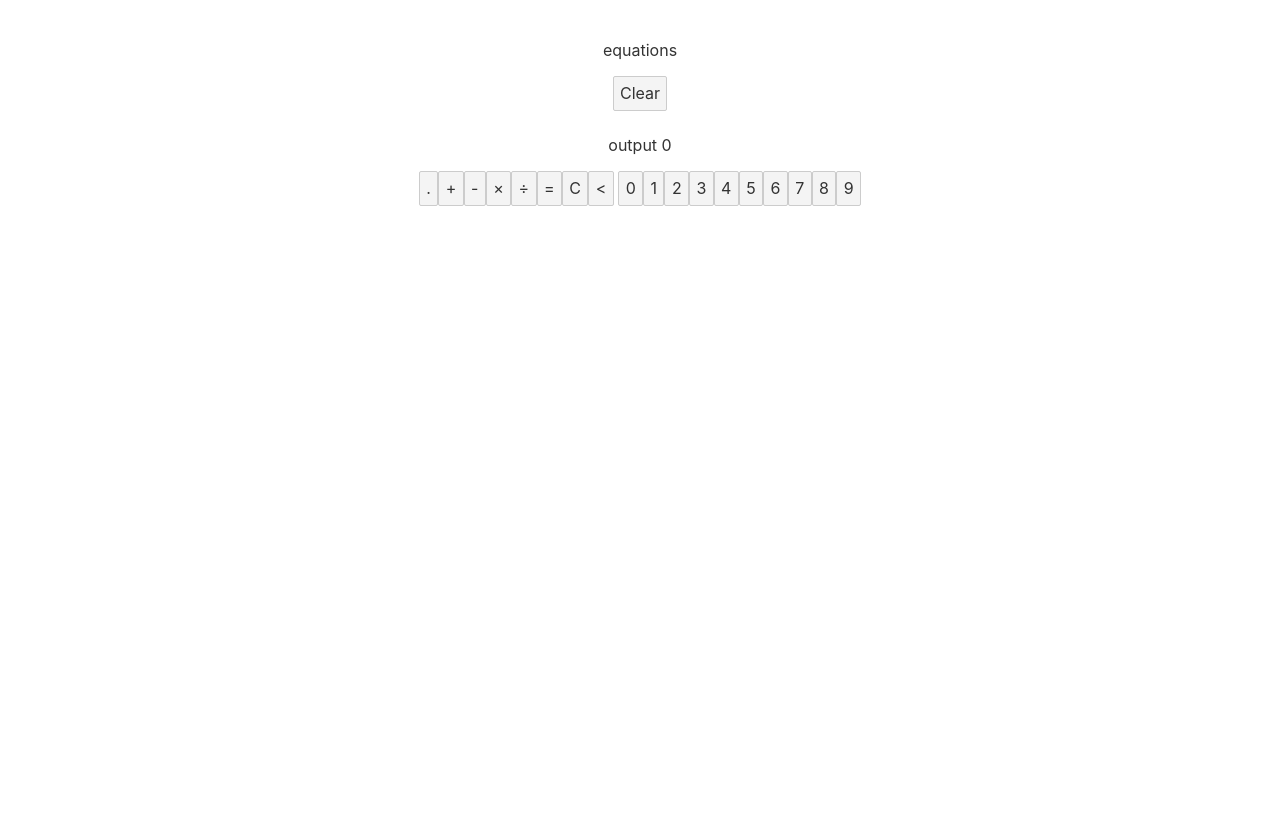
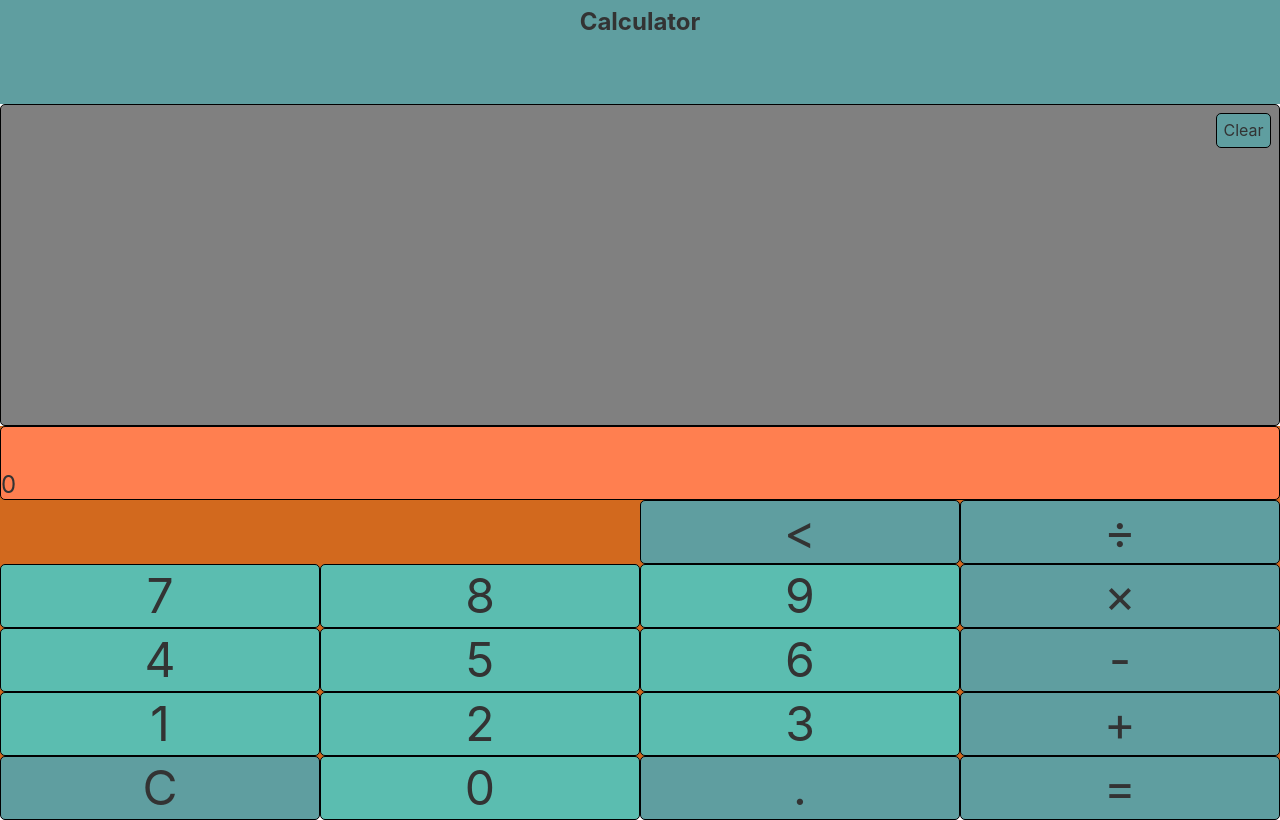
Before and after one commit to reece-b4/calculator, a Svelte app: page / in a window 1280 px wide. Built offline with nearby package versions, Linux system fonts and the light colour scheme.

Commit message:
add styling

```diff
--- a/public/index.html
+++ b/public/index.html
@@ -13,6 +13,6 @@
 	<script defer src='/build/bundle.js'></script>
 </head>
 
-<body>
+<body style=padding:0>
 </body>
 </html>
--- a/src/App.svelte
+++ b/src/App.svelte
@@ -1,17 +1,20 @@
 <script>
-	import Display from './components/Display.svelte'
+  import Header from './components/Header.svelte'
+  import CurrentEquation from "./components/CurrentEquation.svelte";
+  import Equations from "./components/Equations.svelte";
 </script>
 
 <main>
-  <Display />
+  <Header />
+  <Equations />
+  <CurrentEquation />
 </main>
 
 <style>
   main {
     text-align: center;
-    padding: 1em;
-    max-width: 240px;
     margin: 0 auto;
+    padding: 0;
   }
 
   /* h1 {
--- a/src/components/CurrentEquation.svelte
+++ b/src/components/CurrentEquation.svelte
@@ -1,13 +1,49 @@
 <script>
-    import OperatorButtons from './OperatorButtons.svelte';
-    import NumberButtons from './NumberButtons.svelte';
+  import OperatorButtons from "./OperatorButtons.svelte";
+  import NumberButtons from "./NumberButtons.svelte";
 
-    const operatorsArr = [".", "+", "-", "×", "÷", "=", "C", "<"];
-    let output = ["0"];
-    let isOutputAnswer = false;
-    $: outputLastElement = output[output.length - 1];
+  const operatorsArr = [".", "+", "-", "×", "÷", "=", "C", "<"];
+  let output = ["0"];
+  let isOutputAnswer = false;
+  $: outputLastElement = output[output.length - 1];
 </script>
 
-<p>output {output.join("")}</p>
-<OperatorButtons bind:output bind:isOutputAnswer bind:outputLastElement/>
-<NumberButtons bind:output bind:isOutputAnswer bind:outputLastElement/>
+<div id="currentEquation">
+  <p id="equationOutput">{output.join("")}</p>
+  <section id="buttons" />
+  <section id="operatorButtons">
+    <OperatorButtons bind:output bind:isOutputAnswer bind:outputLastElement />
+  </section>
+  <section id="numberButtons">
+    <NumberButtons bind:output bind:isOutputAnswer bind:outputLastElement />
+  </section>
+</div>
+
+<style>
+  p {
+    margin: 0;
+    padding: 0;
+  }
+
+  #currentEquation {
+    margin: 0;
+    padding: 0;
+    background: chocolate;
+    height: 43vh;
+  }
+
+  #equationOutput {
+    display: flex;
+    flex-direction: column-reverse;
+    overflow-y: scroll;
+    overflow-wrap: break-word;
+    background-color: coral;
+    border-radius: 5px;
+    border-style: solid;
+    border-color: black;
+    border-width: 1px;
+    height: 3em;
+    text-align: left;
+    font-size: 1.5em;
+  }
+</style>
--- a/src/components/Display.svelte
+++ /dev/null
@@ -1,7 +0,0 @@
-<script>
-    import CurrentEquation from './CurrentEquation.svelte'
-    import Equations from './Equations.svelte'
-</script>
-
-<Equations />
-<CurrentEquation />
--- a/src/components/Equations.svelte
+++ b/src/components/Equations.svelte
@@ -1,9 +1,77 @@
 <script>
-    import {equations} from '../stores'
+  import { equations } from "../stores";
 </script>
 
-<p>equations</p>
-{#each $equations as equation}
-  <p>{equation}</p>
-{/each}
-<button on:click={()=> $equations = []}>Clear</button>
+<div id="display">
+  <section id="previousEquationsSection">
+    <section id="innerEquationsSection">
+      {#each $equations as equation, i}
+        <p class="previousEquation" id={i === 0 ? 'lastEquation' : ''}>{equation}</p>
+      {/each}
+    </section>
+  </section>
+  <button id="clearEquations" on:click={() => ($equations = [])}>Clear</button>
+</div>
+
+<style>
+  #lastEquation {
+    color: white;
+  }
+
+
+  button {
+    border-radius: 5px;
+    border-color: black;
+    background-color: cadetblue;
+  }
+
+  p {
+    margin: 0;
+  }
+
+  #display {
+    position: relative;
+    height: 40vh;
+    background-color: grey;
+    margin: 0;
+    padding: 0;
+    border-radius: 5px;
+    border-style: solid;
+    border-color: black;
+    border-width: 1px;
+  }
+
+  #previousEquationsSection {
+    position: absolute;
+    width: 100vw;
+    height: 100%;
+    bottom: 0;
+    -webkit-mask-image: linear-gradient(to top, black 90%, transparent 100%);
+    mask-image: linear-gradient(to top, black 90%, transparent 100%);
+  }
+
+  #innerEquationsSection {
+    position: absolute;
+    max-height: 100%;
+    width: 100vw;
+    bottom: 0;
+    overflow-y: scroll;
+    overflow-wrap: break-word;
+    display: flex;
+    flex-direction: column-reverse;
+  }
+
+  #clearEquations {
+    z-index: 1000;
+    position: absolute;
+    float: right;
+    margin-right: 0.5em;
+    margin-top: 0.5em;
+    right: 0;
+  }
+
+  .previousEquation {
+    font-size: 1.5em;
+    padding: 0.2em;
+  }
+</style>
--- /dev/null
+++ b/src/components/Header.svelte
@@ -0,0 +1,15 @@
+<style>
+
+    h2 {
+    margin: 0;
+    padding: 0.3em;
+    background-color: cadetblue;
+    height: 7vw;
+    }
+
+</style>
+
+
+<h2>
+    Calculator
+</h2>
--- a/src/components/NumberButtons.svelte
+++ b/src/components/NumberButtons.svelte
@@ -3,9 +3,10 @@
   export let output = "0";
   export let isOutputAnswer = false;
   export let outputLastElement = output[output.length - 1];
+  const gridTemplateArr = ['a', 'b', 'c', 'd', 'e', 'f', 'g', 'h', 'i', 'j']
 
-  function onKeydown(e) {
-    switch (e.keyCode) {
+  function onKeydown({keyCode}) {
+    switch (keyCode) {
       case 96:
       case 48:
         handleNumClick(0);
@@ -90,8 +91,34 @@
   }
 </script>
 
-{#each Array(10) as num, i}
-  <button value={i} on:click={handleNumClick}>{i}</button>
-{/each}
+<div id="numButtons">
+  {#each  gridTemplateArr as gridPosition, i}
+    <button value={i} style="grid-area: {gridPosition}" on:click={handleNumClick}>{i}</button>
+  {/each}
+</div>
 
 <svelte:window on:keydown={onKeydown} />
+
+<style>
+  #numButtons {
+    display: grid;
+    height: 40vh;
+    grid-template-areas:
+    ". . . ."
+    "h i j ."
+    "e f g ."
+    "b c d ."
+    "m a o .";
+    grid-template-rows: 1fr 1fr 1fr 1fr 1fr;
+    grid-template-columns: 1fr 1fr 1fr 1fr;
+  }
+
+  button {
+    background-color: rgb(91, 189, 176);
+    border-color: black;
+    border-radius: 5px;
+    margin: 0;
+    font-size: 3em;
+    padding: 0;
+  }
+</style>
--- a/src/components/OperatorButtons.svelte
+++ b/src/components/OperatorButtons.svelte
@@ -4,9 +4,10 @@
   export let isOutputAnswer = false;
   export let outputLastElement = output[output.length - 1];
   const operatorsArr = [".", "+", "-", "×", "÷", "=", "C", "<"];
+  const gridTemplateArr = ['a', 'b', 'c', 'd', 'e', 'f', 'g', 'h', 'i', 'j']
 
-  function onKeydown(e) {
-    switch (e.keyCode) {
+  function onKeydown({keyCode}) {
+    switch (keyCode) {
       case 13:
         handleOperatorClick("=");
         break;
@@ -38,6 +39,7 @@
         break;
       case 27:
         $equations = [];
+        break;
       case 8:
       case 46:
         handleOperatorClick("<");
@@ -47,7 +49,7 @@
   function handleOperatorClick(input) {
     let operator = "";
     if (input.hasOwnProperty("isTrusted")) {
-      operator = target.value.toString();
+      operator = input.target.value.toString();
     } else {
       operator = input;
     }
@@ -131,16 +133,47 @@
     let str = '"use strict";return (' + output.join("") + ")";
     str = str.replace("÷", "/");
     str = str.replace("×", "*");
-    $equations = [...$equations, output.join("") + "=" + Function(str)()];
+    $equations = [output.join("") + "=" + Function(str)(), ...$equations];
     output = [Function(str)().toString()];
     isOutputAnswer = true;
   }
 </script>
 
-{#each operatorsArr as operator}
-  <button id={operator} value={operator} on:click={handleOperatorClick}
+<style>
+  button {
+    pointer-events: all;
+    border-radius: 5px;
+    border-color: black;
+    background-color: cadetblue;
+    margin: 0;
+    font-size: 3em;
+    padding: 0;
+  }
+
+  #opButtons {
+    pointer-events: none;
+    width: 100%;
+    height: 40vh;
+    display: grid;
+    z-index: 1000;
+    position: absolute;
+    grid-template-areas:
+    ". . h e"
+    ". . . d"
+    ". . . c"
+    ". . . b"
+    "g . a f";
+    grid-template-rows: 1fr 1fr 1fr 1fr 1fr;
+    grid-template-columns: 1fr 1fr 1fr 1fr;
+  }
+</style>
+
+<div id='opButtons' onMouseDown={ (event) => event.stopPropagation()}>
+{#each operatorsArr as operator, i}
+  <button id={operator} value={operator} style="grid-area: {gridTemplateArr[i]}" on:click={handleOperatorClick}
     >{operator}</button
   >
 {/each}
+</div>
 
 <svelte:window on:keydown={onKeydown} />
```
